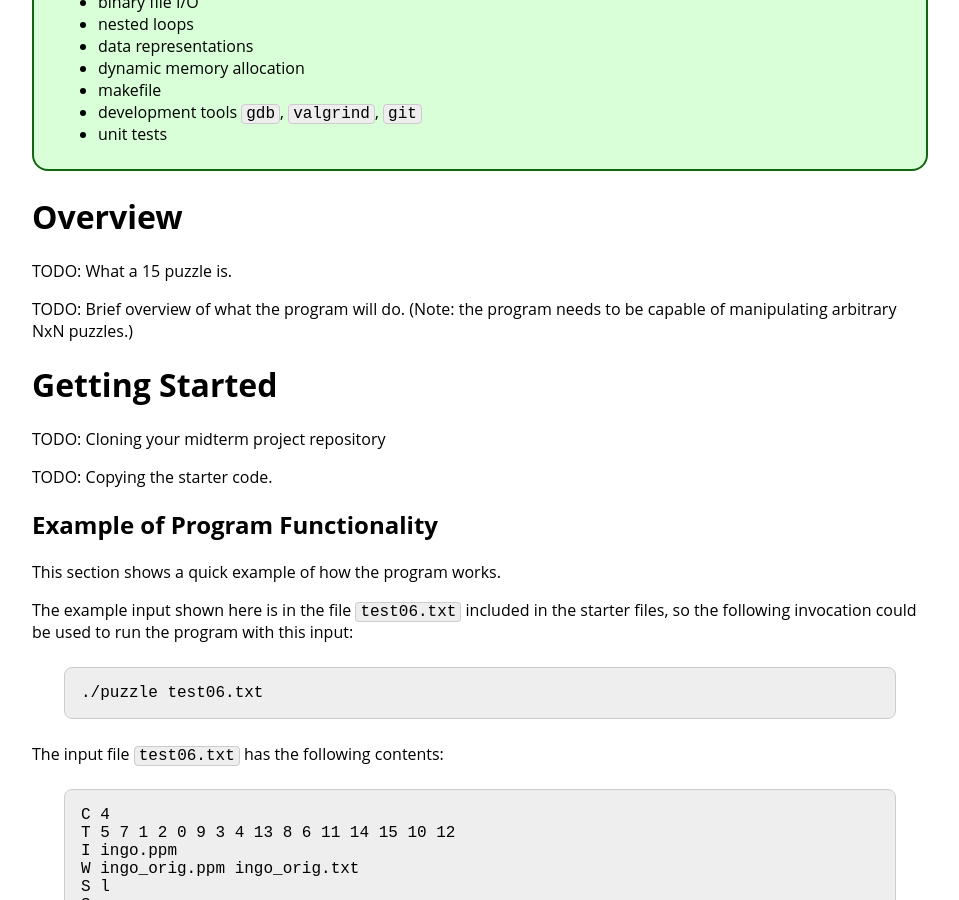
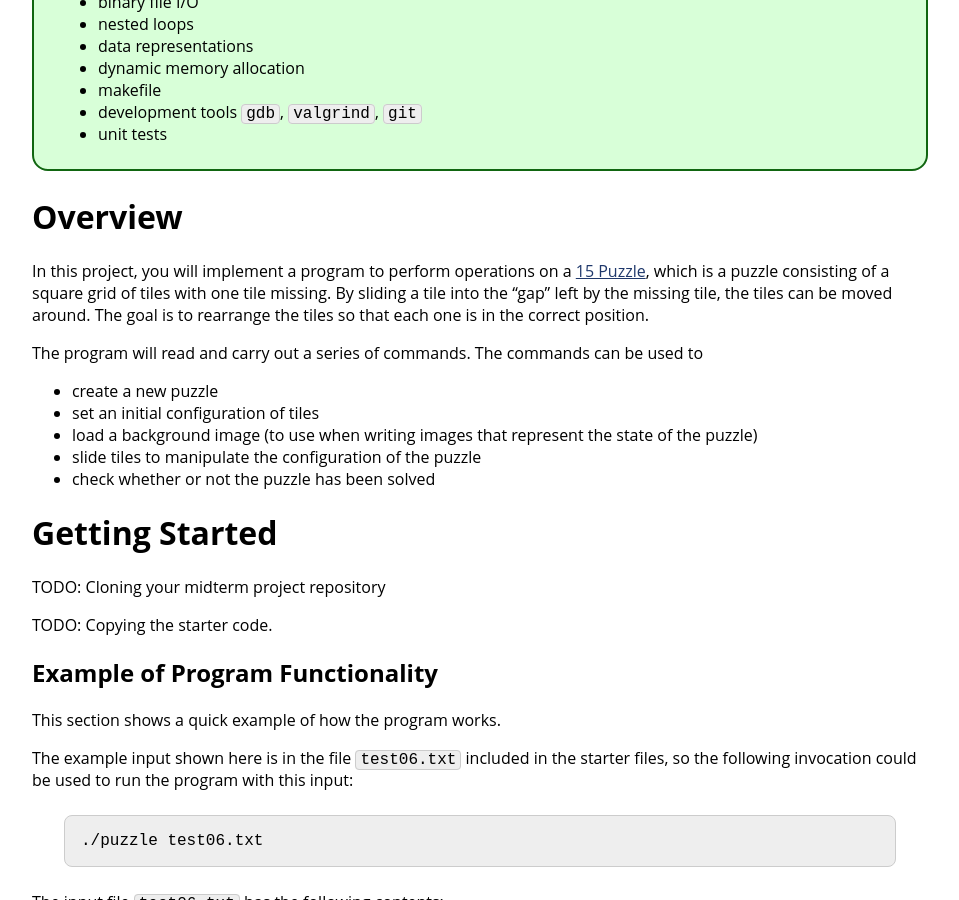
Before and after one commit to vivek-booshan/cs220-sp23, a Jekyll site: the page built from assign/midterm.md, in a window 1280 px wide and 900 px high, scrolled down 487 px. Shown: the whole window, without its empty margins (160-1119 px from the left). Built offline with Jekyll 4.4.1, drawn with Linux system fonts in a browser that asks for light colours.

Commit message:
added overview, corrected one mistake

```diff
--- a/assign/midterm.md
+++ b/assign/midterm.md
@@ -34,10 +34,22 @@ title: "Midterm Project"
 
 # Overview
 
-TODO: What a 15 puzzle is.
+In this project, you will implement a program to perform operations
+on a [15 Puzzle](https://en.wikipedia.org/wiki/15_puzzle), which is
+a puzzle consisting of a square grid of tiles with one tile missing.
+By sliding a tile into the "gap" left by the missing tile, the tiles
+can be moved around. The goal is to rearrange the tiles so that each
+one is in the correct position.
 
-TODO: Brief overview of what the program will do. (Note: the program needs to
-be capable of manipulating arbitrary NxN puzzles.)
+The program will read and carry out a series of commands. The commands
+can be used to
+
+* create a new puzzle
+* set an initial configuration of tiles
+* load a background image (to use when writing images that
+  represent the state of the puzzle)
+* slide tiles to manipulate the configuration of the puzzle
+* check whether or not the puzzle has been solved
 
 # Getting Started
 
@@ -135,7 +147,7 @@ This is the initial scrambled puzzle configuration (the image is
   <td>5</td><td>7</td><td>1</td><td>2</td>
  </tr>
  <tr>
-  <td class="gap"></td><td>4</td><td>3</td><td>4</td>
+  <td class="gap"></td><td>9</td><td>3</td><td>4</td>
  </tr>
  <tr>
   <td>13</td><td>8</td><td>6</td><td>11</td>
```
